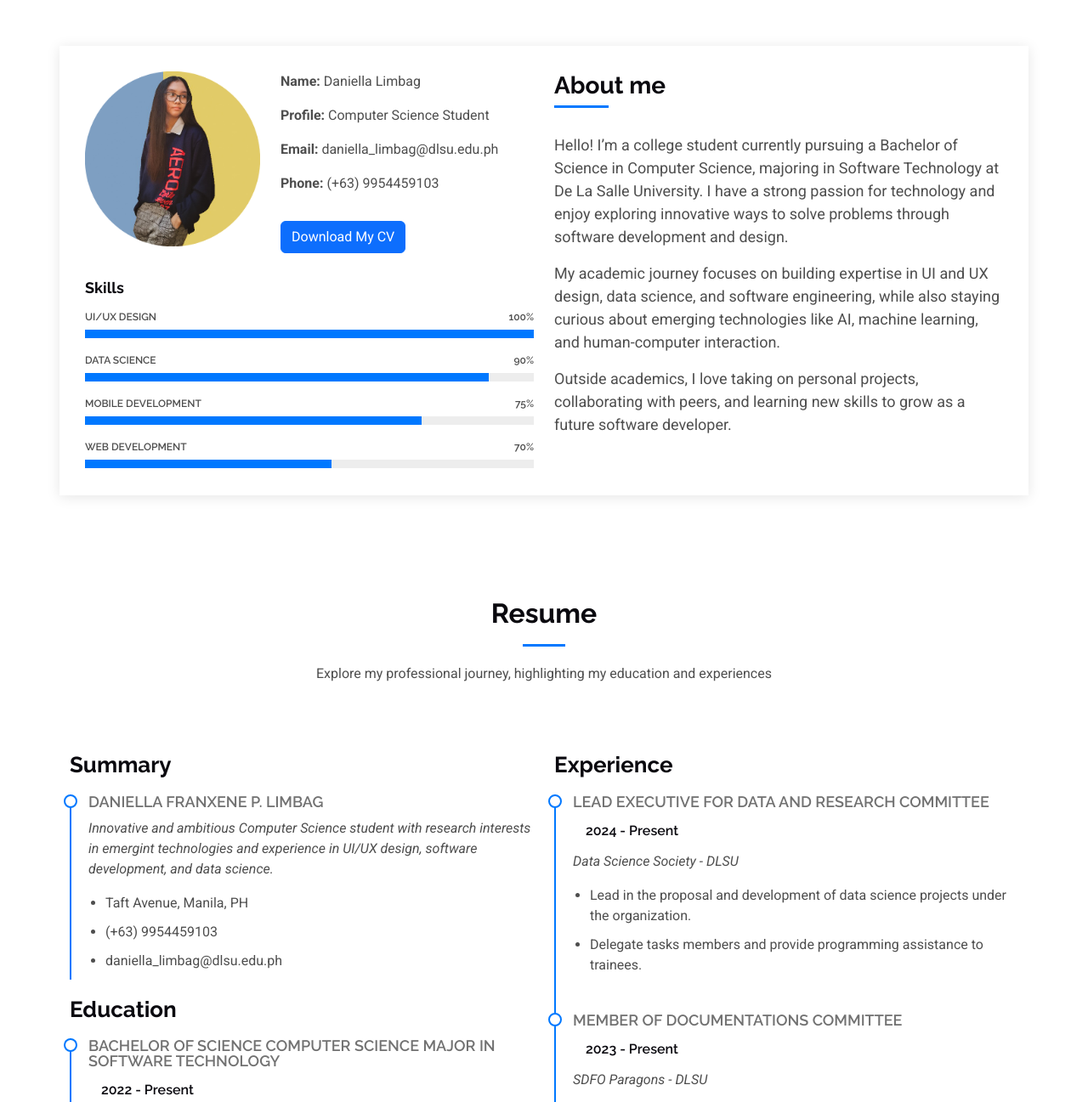
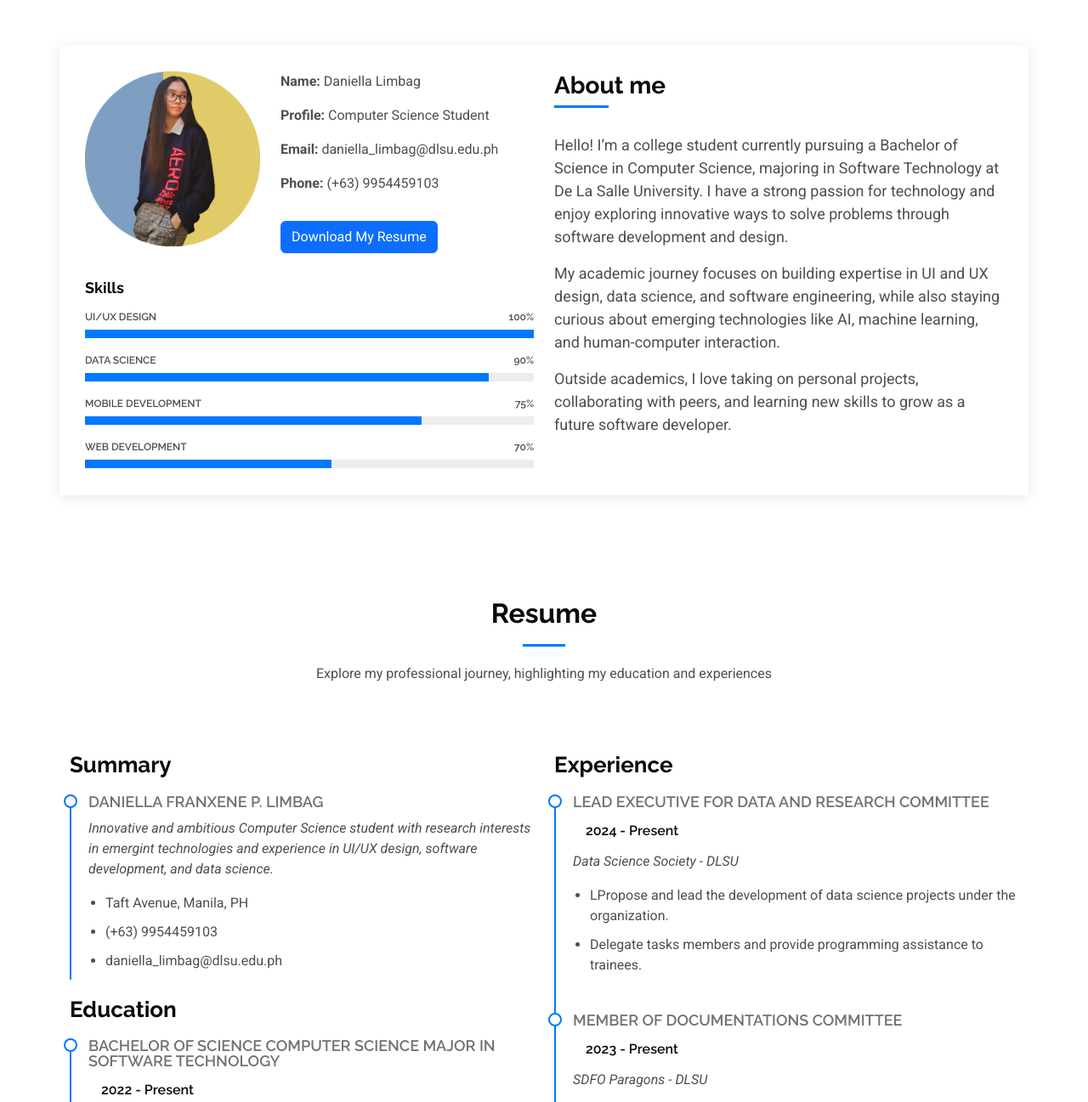
Before and after one commit to daniellalimbag/daniella.github.io, a plain HTML site: page index.html in a window 1280 px wide. Shown: the part 807-2104 px from the top of the page at 85% size. Drawn offline with Linux system fonts and the light colour scheme.

Commit message:
refactor: change resume

```diff
--- a/index.html
+++ b/index.html
@@ -91,8 +91,8 @@
                 <p><strong>Profile: </strong> <span>Computer Science Student</span></p>
                 <p><strong>Email: </strong> <span>daniella_limbag@dlsu.edu.ph</span></p>
                 <p><strong>Phone: </strong> <span>(+63) 9954459103</span></p>
-                <a href="aassets/img/CV_LIMBAG_DANIELLA.pdf" class="btn btn-primary mt-3" download>
-                  Download My CV
+                <a href="aassets/img/RESUME_LIMBAG_DANIELLA.pdf" class="btn btn-primary mt-3" download>
+                  Download My Resume
                 </a>
               </div>
             </div>
@@ -208,7 +208,7 @@
               <h5>2024 - Present</h5>
               <p><em>Data Science Society - DLSU</em></p>
               <ul>
-                <li>Lead in the proposal and development of data science projects under the organization. </li>
+                <li>LPropose and lead the development of data science projects under the organization.</li>
                 <li>Delegate tasks members and provide programming assistance to trainees. </li>
               </ul>
             </div><!-- Edn Resume Item -->
```
Also changed, not shown: 2 other files.
